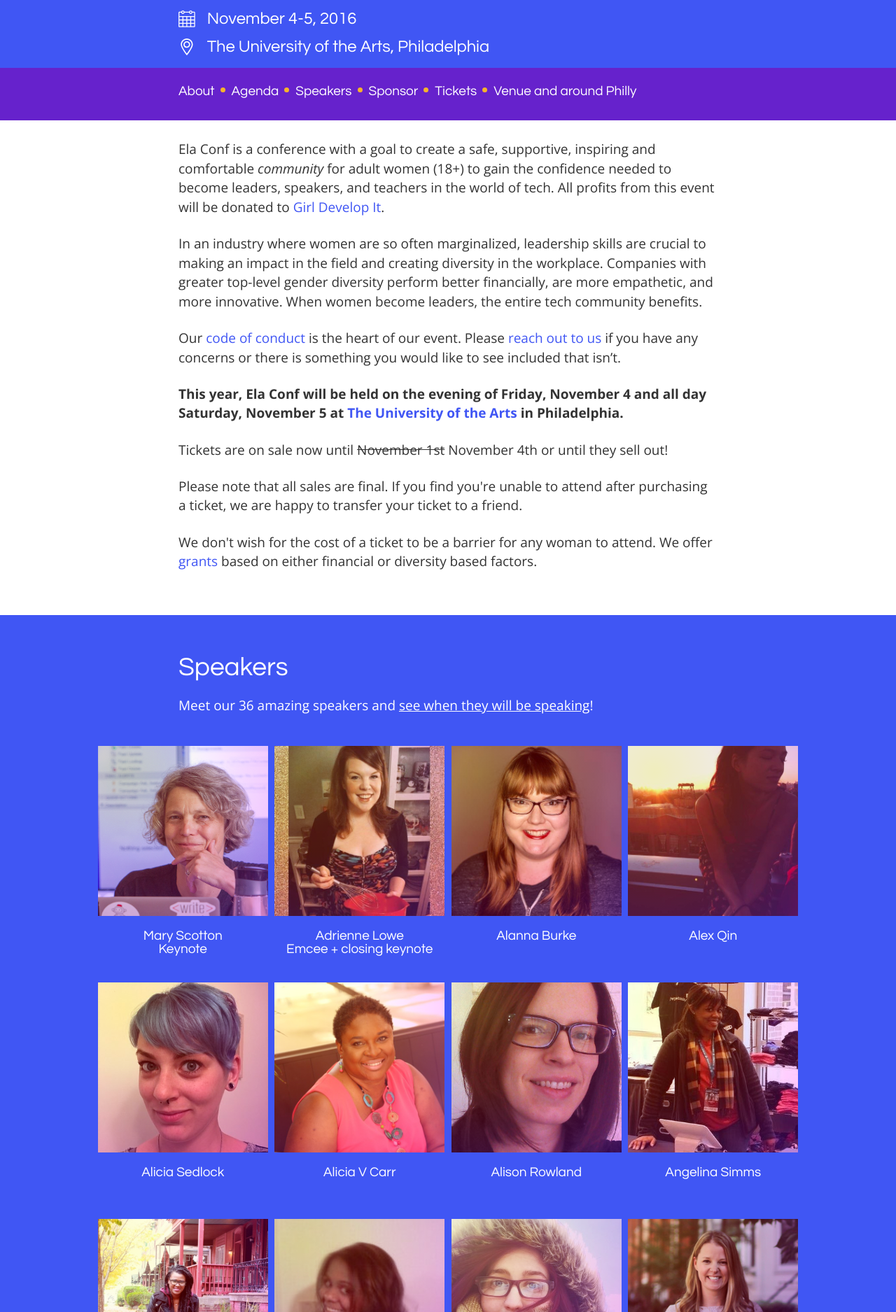
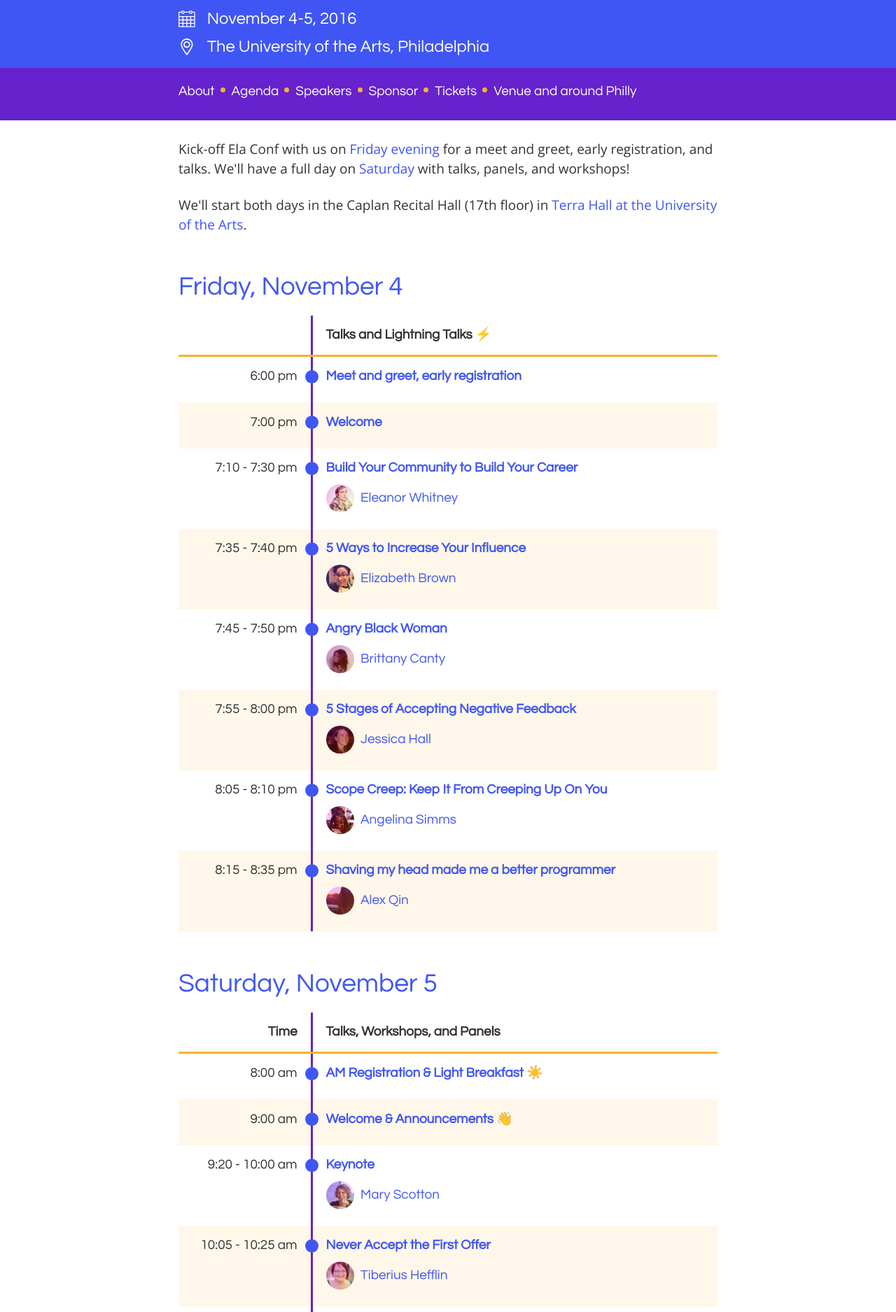
Before and after one commit to elaconf/elaconf.github.io, a Jekyll site: the page built from index.html, in a window 1280 px wide. Shown: the part 792-2667 px from the top of the page at 70% size. Built offline with Jekyll 4.4.1, drawn with Linux system fonts in a browser that asks for light colours; emoji names are drawn with the system emoji font; a script that is not in the unit is left out; some of the changed text lies outside the part shown.

Commit message:
[merge Friday] adds speaker feedback button (#103)
* adds speaker feedback button

* clean up home page + add agenda

```diff
--- a/_layouts/agenda.html
+++ b/_layouts/agenda.html
@@ -25,7 +25,7 @@ layout: default
 
       {% if page.video %}<p><a href="{{page.video}}">Watch on YouTube</a></p>{% endif %}
 
-      {% comment %}{% if page.speakers %}<p><a href="https://docs.google.com/forms/d/e/1FAIpQLSfqFuEgM46nnA4wmomepHX1l4DK_7ZsQi40c2vExKKl11Khgw/viewform?entry.96767881={{page.title | url_encode}}&entry.333138454&entry.459148311" class="button">Submit Speaker Feedback</a></p>{% endif %}{% endcomment %}
+      {% if page.speakers %}<p><a href="https://docs.google.com/forms/d/e/1FAIpQLSfqFuEgM46nnA4wmomepHX1l4DK_7ZsQi40c2vExKKl11Khgw/viewform?entry.96767881={{page.title | url_encode}}&entry.333138454&entry.459148311" class="button" target="_blank">Submit Speaker Feedback</a></p>{% endif %}
 
       {{content}}
 
--- a/_sass/_header.scss
+++ b/_sass/_header.scss
@@ -1,14 +1,22 @@
 header {
   background-image: radial-gradient(farthest-corner at 2em 2em, $gradient-light, $gradient-dark);
   color: $white;
-
   position: relative;
 
+  @include breakpoint(small) {
+    display: none;
+  }
 
   img {
     display: block;
   }
 
+}
+
+nav {
+  @include breakpoint(small) {
+    margin-bottom: 1em;
+  }
 }
 
 .float-header {
--- a/index.html
+++ b/index.html
@@ -3,40 +3,32 @@ layout: default
 ---
 <section class="fill-light">
   <div class="limiter">
-    <p>Ela Conf is a conference with a goal to create a safe, supportive, inspiring and comfortable <em>community</em> for adult women (18+) to gain the confidence needed to become leaders, speakers, and teachers in the world of tech. All profits from this event will be donated to <a href="https://www.girldevelopit.com/">Girl Develop It</a>.</p>
-    <p>In an industry where women are so often marginalized, leadership skills are crucial to making an impact in the field and creating diversity in the workplace. Companies with greater top-level gender diversity perform better financially, are more empathetic, and more innovative. When women become leaders, the entire tech community benefits.
-    </p>
-    <p>Our <a href="code-of-conduct/">code of conduct</a> is the heart of our event. Please <a href="mailto:hello@elaconf.com">reach out to us</a> if you have any concerns or there is something you would like to see included that isn’t.</p>
-    <p><strong>This year, Ela Conf will be held on the evening of Friday, November 4 and all day Saturday, November 5 at <a href="/venue">The University of the Arts</a> in Philadelphia.</strong></p>
+    <p>Kick-off Ela Conf with us on <a href="#friday">Friday evening</a> for a meet and greet, early registration, and talks. We'll have a full day on <a href="#saturday">Saturday</a> with talks, panels, and workshops!<p>
 
-    {% include tickets.html %}
+    <p>We'll start both days in the Caplan Recital Hall (17th floor) in <a href="/venue">Terra Hall at the University of the Arts</a>.</p>
 
+    {% include agenda.html %}
   </div>
 </section>
 
-<section class="fill-dark">
+<section class="fill-dark" id="volunteers">
   <div class="limiter">
-    <h2 id="speakers">Speakers</h2>
-    <p>Meet our {{ site.speakers | size }} amazing speakers and <a href="/agenda">see when they will be speaking</a>!</p>
+    <h2>We &lt;3 our volunteers!</h2>
+    <p>Ela Conf would be a little less magical without our volunteers. We appreciate all your hard work and enthusiasm into making the conference a wonderful experience.</p>
   </div>
   <div class="limiter limiter-large">
-    <div class="speakers">
-      {% assign speakers = (site.speakers | sort: 'order') %}
-      {% for speaker in speakers %}{% if speaker.social %}
-      <a href="{{site.baseurl}}{{speaker.url}}" class="speaker">
-        <div class="speaker-img" style="background-image:url(/images/speakers/{% if speaker.image %}{{speaker.image}}{% else %}{{speaker.title | slugify}}.png{% endif %}), {{site.gradient}}">
-        </div>
-        <div class="speaker-name">{{speaker.title}}<div class="speaker-topic">{{speaker.topic}}</div></div>
-      </a>
+    <div class="volunteers grid">
+      {% assign volunteers = site.data.volunteers | sort:'name' %}
+      {% for volunteer in volunteers %}{% if volunteer.social %}
+      <div class="seven volunteer" id="{{volunteer.name | slugify}}">
+        <a href="https://{{volunteer.social}}.com/{{volunteer.handle}}" class="volunteer-img" style="background-image:url(/images/volunteers/{{volunteer.name | slugify}}.png),{{site.gradient}}"></a>
+        <div class="speaker-name small">{{volunteer.name}} {{volunteer.social.twitter}}</div>
+      </div>
       {% endif %}{% endfor %}
     </div>
   </div>
-  <div class="limiter">
-    <h3>Agenda</h3>
-    <p>Kick-off Ela Conf with us on Friday evening for a meet and greet, early registration, and talks. We'll have a full day on Saturday with talks, panels, and workshops!<p>
-    <p><a href="/agenda" class="button">See the entire agenda</a></p>
-  </div>
 </section>
+
 
 <section class="fill-light">
   <div class="limiter">
@@ -55,42 +47,3 @@ layout: default
     {% include sponsors.html %}
   </div>
 </section>
-
-<section class="fill-dark">
-  <div class="limiter">
-    <h2 id="convince-your-boss">Convince Your Boss</h2>
-    <p>We know it can be difficult making the case to attend an event. Luckily, there are so many reasons why attending Ela Conf will not only be great for you, but good for your company.</p>
-    <p>At Ela Conf, you will:</p>
-    <ul>
-      <li>Learn valuable new tech and communication skills</li>
-      <li>Get inspired and motivated</li>
-      <li>Gain confidence to embrace and share your talents</li>
-      <li>Help hire talented, local women</li>
-      <li>Develop new ways of thinking and approaching the existing diversity gap in tech</li>
-      <li>Network with your peers</li>
-      <li>Become part of a lasting local community</li>
-      <li>Learn how to take action, become a leader, and create your own opportunities</li>
-      <li>Become part of a lasting, meaningful mentorship</li>
-    </ul>
-    <p>We've also created the <em>Boss Convincer</em> for you to download and share with your boss:</p>
-    <p><a href="/docs/convincer.pdf" class="button">Download the Boss Convincer</a>
-    </div>
-  </section>
-
-  <section class="fill-light" id="volunteers">
-    <div class="limiter">
-      <h2>We &lt;3 our volunteers!</h2>
-      <p>Ela Conf would be a little less magical without our volunteers. We appreciate all your hard work and enthusiasm into making the conference a wonderful experience.</p>
-    </div>
-    <div class="limiter limiter-large">
-      <div class="volunteers grid">
-        {% assign volunteers = site.data.volunteers | sort:'name' %}
-        {% for volunteer in volunteers %}{% if volunteer.social %}
-        <div class="seven volunteer" id="{{volunteer.name | slugify}}">
-          <a href="https://{{volunteer.social}}.com/{{volunteer.handle}}" class="volunteer-img" style="background-image:url(/images/volunteers/{{volunteer.name | slugify}}.png),{{site.gradient}}"></a>
-          <div class="speaker-name small">{{volunteer.name}} {{volunteer.social.twitter}}</div>
-        </div>
-        {% endif %}{% endfor %}
-      </div>
-    </div>
-  </section>
```
